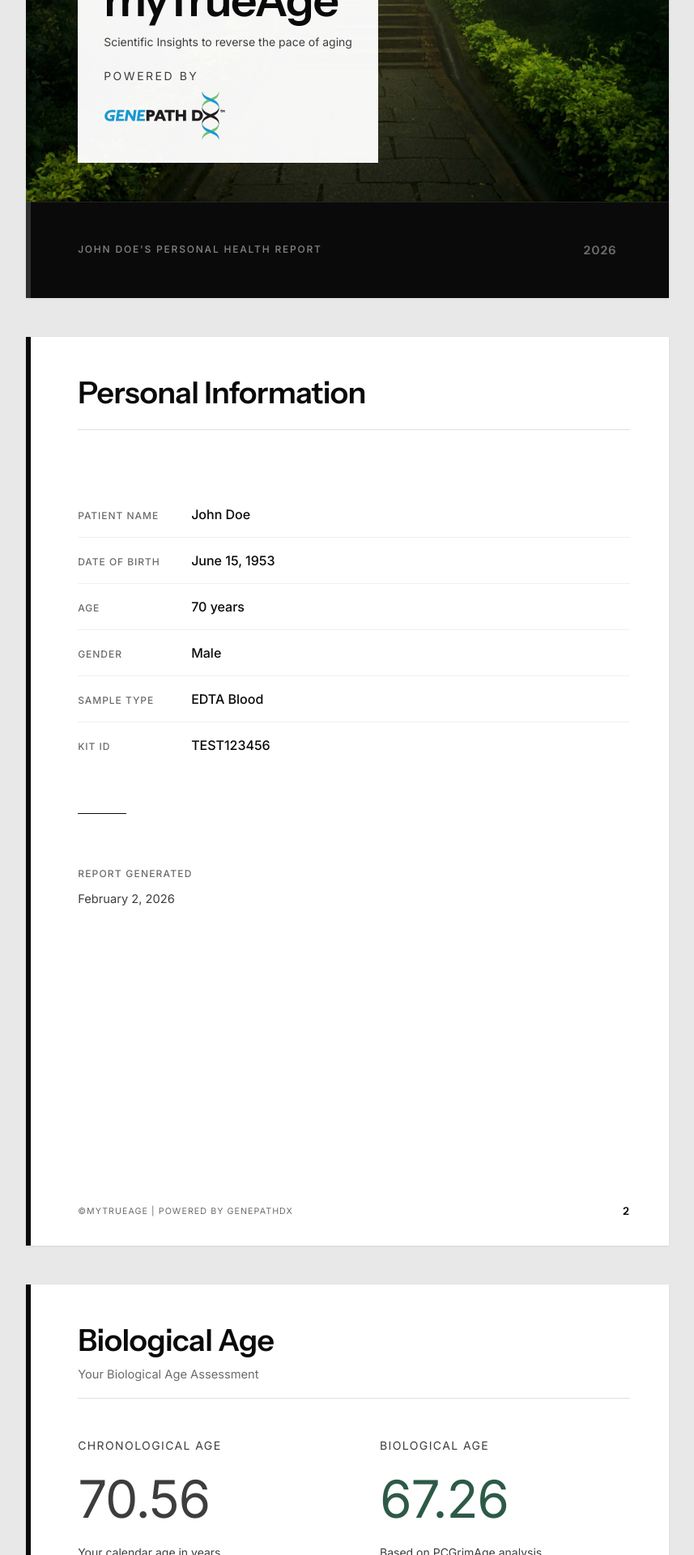
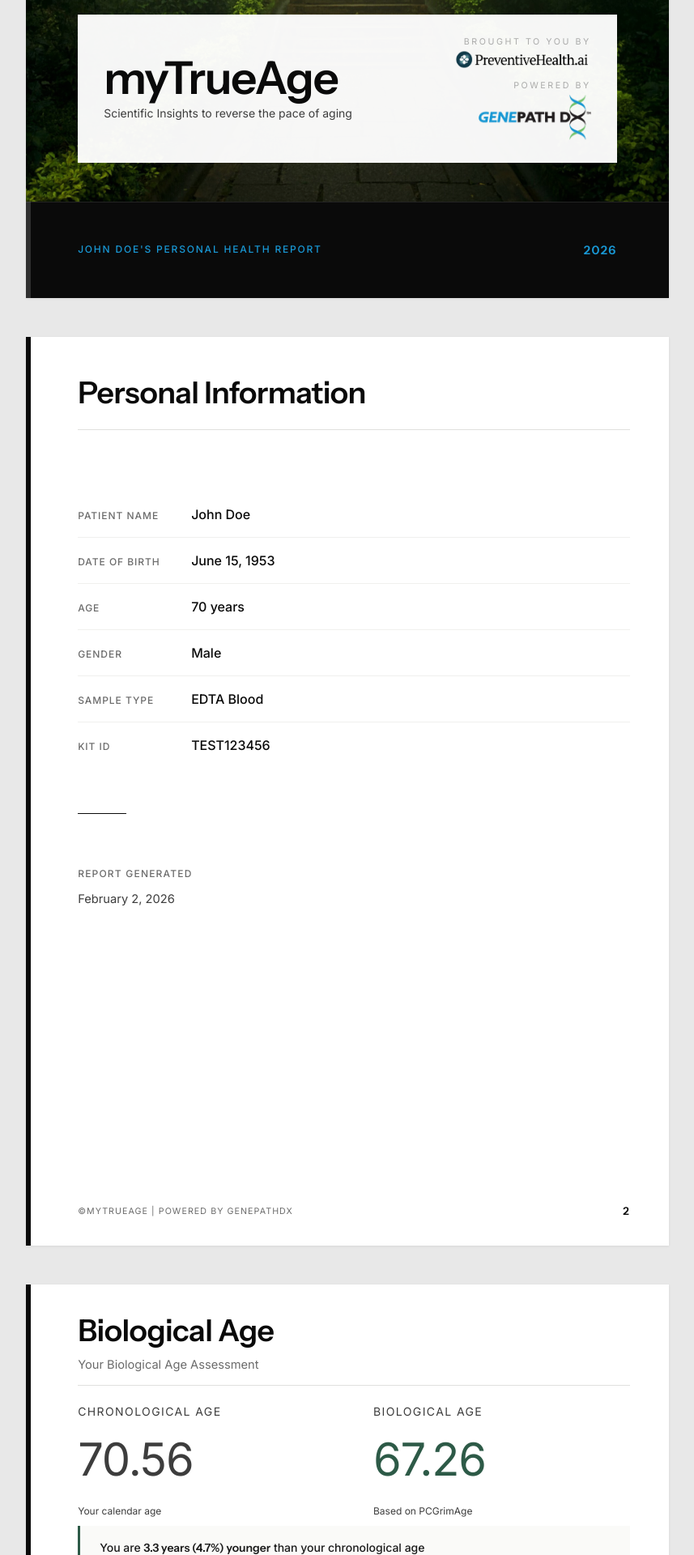
Before and after one commit to ag189/mytrueage-report-generator, a Next.js app: page / in a window 1280 px wide. Shown: the part 880-2800 px from the top of the page at 81% size, without its empty margins (211-1068 px from the left). Built offline with nearby package versions, Linux system fonts and the light colour scheme.

Commit message:
updating layouts

```diff
--- a/components/report/charts/BioAgeScatterPlot.tsx
+++ b/components/report/charts/BioAgeScatterPlot.tsx
@@ -1,7 +1,7 @@
 'use client';
 
 import React from 'react';
-import { ScatterChart, Scatter, XAxis, YAxis, CartesianGrid, Tooltip, ResponsiveContainer, ReferenceLine, Legend, Customized, LabelList } from 'recharts';
+import { ScatterChart, Scatter, XAxis, YAxis, CartesianGrid, Tooltip, ResponsiveContainer, ReferenceLine, Customized, LabelList } from 'recharts';
 
 interface BioAgeScatterPlotProps {
   chronologicalAge: number;
@@ -9,24 +9,28 @@
 }
 
 export default function BioAgeScatterPlot({ chronologicalAge, biologicalAge }: BioAgeScatterPlotProps) {
-  // Generate population reference data
+  // Generate population reference data with fixed seed for consistency
   const populationData = React.useMemo(() => {
     const data = [];
-    for (let i = 0; i < 1500; i++) {
-      const chronoAge = Math.random() * 60 + 20;
-      const variance = (Math.random() - 0.5) * 15;
-      const bioAge = chronoAge + variance;
+    // Use a seeded approach for consistent rendering
+    const seed = 42;
+    const random = (i: number) => {
+      const x = Math.sin(seed + i) * 10000;
+      return x - Math.floor(x);
+    };
+    for (let i = 0; i < 400; i++) {
+      const chronoAge = random(i) * 55 + 22;
+      const variance = (random(i + 1000) - 0.5) * 14;
+      const rawBioAge = chronoAge + variance;
+      const bioAge = Math.min(78, Math.max(22, rawBioAge));
       data.push({ chronoAge, bioAge });
     }
     return data;
   }, []);
 
+  // Tick marks at intervals of 5 for both axes
   const axisTicks = React.useMemo(() => {
-    const ticks = [];
-    for (let value = 20; value <= 80; value += 5) {
-      ticks.push(value);
-    }
-    return ticks;
+    return [20, 25, 30, 35, 40, 45, 50, 55, 60, 65, 70, 75, 80];
   }, []);
 
   // User's data point
@@ -50,41 +54,46 @@
         <polygon
           points={`${x20},${y80} ${x80},${y80} ${x20},${y20}`}
           fill="#6b2d3c"
-          opacity={0.06}
+          opacity={0.05}
         />
         <polygon
           points={`${x20},${y20} ${x80},${y20} ${x80},${y80}`}
           fill="#2d5a47"
-          opacity={0.06}
+          opacity={0.05}
         />
+        {/* Zone labels inside the chart */}
         <text
-          x={x20 + 12}
-          y={y80 + 18}
+          x={x20 + 8}
+          y={y80 + 14}
           fill="#6b2d3c"
-          fontSize="8"
+          fontSize="7"
           fontFamily="'Inter', sans-serif"
-          style={{ textTransform: 'uppercase', letterSpacing: '0.08em' }}
+          fontWeight="500"
+          style={{ textTransform: 'uppercase', letterSpacing: '0.06em' }}
         >
-          Faster aging (B &gt; C)
+          Faster aging
         </text>
         <text
-          x={x80 - 120}
-          y={y20 - 10}
+          x={x80 - 72}
+          y={y20 - 6}
           fill="#2d5a47"
-          fontSize="8"
+          fontSize="7"
           fontFamily="'Inter', sans-serif"
-          style={{ textTransform: 'uppercase', letterSpacing: '0.08em' }}
+          fontWeight="500"
+          style={{ textTransform: 'uppercase', letterSpacing: '0.06em' }}
         >
-          Slower aging (B &lt; C)
+          Slower aging
         </text>
       </g>
     );
   };
 
   return (
-    <div style={{ width: '100%', maxWidth: '460px', margin: '0 auto' }}>
-      <ResponsiveContainer width="100%" aspect={1} minWidth={300}>
-        <ScatterChart margin={{ top: 20, right: 20, bottom: 44, left: 52 }}>
+    <div className="bio-age-chart-frame">
+      <div className="bio-age-chart-row">
+        <div className="bio-age-chart-plot">
+          <ResponsiveContainer width="100%" height={460}>
+            <ScatterChart margin={{ top: 12, right: 20, bottom: 48, left: 56 }}>
               <Customized component={QuadrantOverlay} />
               <CartesianGrid
                 strokeDasharray="none"
@@ -102,16 +111,17 @@
                   fontSize: 9,
                   fill: '#6b6b6b'
                 }}
+                tickLine={{ stroke: '#6b6b6b' }}
                 label={{
-              value: 'Chronological Age (years)',
+                  value: 'CHRONOLOGICAL AGE (YEARS)',
                   position: 'bottom',
-              offset: 32,
+                  offset: 28,
                   style: {
                     fontFamily: "'Inter', sans-serif",
-                fontSize: 9,
+                    fontSize: 8,
                     fill: '#6b6b6b',
-                textTransform: 'uppercase',
-                letterSpacing: '0.08em'
+                    letterSpacing: '0.1em',
+                    fontWeight: 500
                   }
                 }}
                 stroke="#3d3d3d"
@@ -128,17 +138,19 @@
                   fontSize: 9,
                   fill: '#6b6b6b'
                 }}
+                tickLine={{ stroke: '#6b6b6b' }}
                 label={{
-              value: 'Biological Age (years)',
+                  value: 'BIOLOGICAL AGE (YEARS)',
                   angle: -90,
                   position: 'insideLeft',
-              offset: 8,
+                  offset: -4,
                   style: {
                     fontFamily: "'Inter', sans-serif",
-                fontSize: 9,
+                    fontSize: 8,
                     fill: '#6b6b6b',
-                textTransform: 'uppercase',
-                letterSpacing: '0.08em'
+                    letterSpacing: '0.1em',
+                    fontWeight: 500,
+                    textAnchor: 'middle'
                   }
                 }}
                 stroke="#3d3d3d"
@@ -151,15 +163,15 @@
                     return (
                       <div style={{
                         background: '#ffffff',
-                    padding: '12px 16px',
+                        padding: '10px 14px',
                         border: '1px solid #e0e0de',
                         boxShadow: '0 2px 8px rgba(0,0,0,0.08)',
                         fontFamily: "'Inter', sans-serif"
                       }}>
-                    <p style={{ fontSize: '9pt', color: '#6b6b6b', margin: '0 0 4px 0' }}>
+                        <p style={{ fontSize: '8pt', color: '#6b6b6b', margin: '0 0 4px 0' }}>
                           Chronological: {Number(payload[0].value).toFixed(1)} years
                         </p>
-                    <p style={{ fontSize: '9pt', color: '#6b6b6b', margin: 0 }}>
+                        <p style={{ fontSize: '8pt', color: '#6b6b6b', margin: 0 }}>
                           Biological: {Number(payload[1].value).toFixed(1)} years
                         </p>
                       </div>
@@ -172,8 +184,8 @@
               {/* Baseline diagonal line */}
               <ReferenceLine
                 stroke="#0a0a0a"
-            strokeWidth={1}
-            strokeDasharray="4 4"
+                strokeWidth={1.5}
+                strokeDasharray="6 4"
                 segment={[{ x: 20, y: 20 }, { x: 80, y: 80 }]}
               />
 
@@ -197,61 +209,32 @@
                   dataKey="label"
                   position="top"
                   fill="#b3261e"
-              fontSize={9}
+                  fontSize={10}
+                  fontWeight={600}
                   fontFamily="'Inter', sans-serif"
-              formatter={(value) => (value == null ? '' : String(value))}
+                  offset={8}
+                  formatter={(value: unknown) => (value == null ? '' : String(value))}
                 />
               </Scatter>
 
-          <Legend
-            verticalAlign="top"
-            height={36}
-            iconType="square"
-            wrapperStyle={{
-              fontFamily: "'Inter', sans-serif",
-              fontSize: '9pt',
-              color: '#6b6b6b'
-            }}
-          />
             </ScatterChart>
           </ResponsiveContainer>
+        </div>
+      </div>
 
-      <div style={{
-        display: 'flex',
-        justifyContent: 'space-between',
-        marginTop: '16px',
-        paddingLeft: '56px',
-        paddingRight: '24px'
-      }}>
-        <div style={{ display: 'flex', alignItems: 'center', gap: '8px' }}>
-          <div style={{
-            width: '10px',
-            height: '10px',
-            background: '#1e3a5f',
-            opacity: 0.3
-          }}></div>
-          <span style={{
-            fontFamily: "'Inter', sans-serif",
-            fontSize: '8pt',
-            color: '#6b6b6b',
-            textTransform: 'uppercase',
-            letterSpacing: '0.05em'
-          }}>Population Reference</span>
+      {/* Legend below chart */}
+      <div className="bio-age-chart-legend">
+        <div className="bio-age-chart-legend-item">
+          <div className="bio-age-chart-legend-marker population"></div>
+          <span>Population Reference</span>
         </div>
-        <div style={{ display: 'flex', alignItems: 'center', gap: '8px' }}>
-          <div style={{
-            width: '10px',
-            height: '10px',
-            background: '#b3261e',
-            transform: 'rotate(45deg)'
-          }}></div>
-          <span style={{
-            fontFamily: "'Inter', sans-serif",
-            fontSize: '8pt',
-            color: '#6b6b6b',
-            textTransform: 'uppercase',
-            letterSpacing: '0.05em'
-          }}>Your Result</span>
+        <div className="bio-age-chart-legend-item">
+          <div className="bio-age-chart-legend-marker user"></div>
+          <span>Your Result</span>
+        </div>
+        <div className="bio-age-chart-legend-item">
+          <div className="bio-age-chart-legend-marker baseline"></div>
+          <span>Bio = Chrono Age</span>
         </div>
       </div>
     </div>
--- a/components/report/pages/CoverPage.tsx
+++ b/components/report/pages/CoverPage.tsx
@@ -17,13 +17,21 @@
           <div className="cover-hero-overlay" />
           <div className="cover-hero-content">
             <div className="cover-card">
+              <div className="cover-card-left">
                 <h1 className="cover-title">myTrueAge</h1>
                 <p className="cover-subtitle">
                   Scientific Insights to reverse the pace of aging
                 </p>
-              <div className="cover-powered-row">
+              </div>
+              <div className="cover-card-right">
+                <div className="cover-partner-block">
+                  <p className="cover-powered">Brought to you by</p>
+                  <img className="cover-logo cover-logo-small" src="/images/ph-logo.png" alt="Preventive Health" />
+                </div>
+                <div className="cover-partner-block">
                   <p className="cover-powered">Powered by</p>
                   <img className="cover-logo" src="/images/gp-logo.png" alt="GenePathDX" />
+                </div>
               </div>
             </div>
           </div>
@@ -32,24 +40,25 @@
         {/* Bottom Section - Minimal footer */}
         <div className="cover-bottom">
           <div style={{ display: 'flex', justifyContent: 'space-between', alignItems: 'center' }}>
-            <div>
+            <div style={{ color: '#1999D6' }}>
               <p style={{
                 fontFamily: "'Inter', sans-serif",
                 fontSize: '9pt',
                 fontWeight: 500,
-                color: 'rgba(255,255,255,0.5)',
+                color: '#1999D6',
                 textTransform: 'uppercase',
                 letterSpacing: '0.15em',
                 margin: 0
               }}>
-                {data.name}'s Personal Health Report
+                {data.name}
+                {"'"}s Personal Health Report
               </p>
             </div>
             <div style={{
               fontFamily: "'Instrument Sans', sans-serif",
               fontSize: '11pt',
               fontWeight: 600,
-              color: 'rgba(255,255,255,0.4)',
+              color: '#1999D6',
               letterSpacing: '0.1em'
             }}>
               2026
--- a/components/report/pages/ResultsPage1.tsx
+++ b/components/report/pages/ResultsPage1.tsx
@@ -15,38 +15,40 @@
   const comparisonPercent = Math.abs(metrics.percentDifference).toFixed(1);
 
   return (
-    <PageWrapper pageNumber={3}>
+    <PageWrapper pageNumber={3} className="bio-age-page">
       <PageHeader
         title="Biological Age"
         subtitle="Your Biological Age Assessment"
       />
 
-      {/* Key Results - Magazine Feature Numbers */}
-      <div className="comparison-block" style={{ margin: '18px 0' }}>
+      <div className="bio-age-layout">
+        <div className="bio-age-summary">
+          {/* Key Results - Compact Feature Numbers */}
+          <div className="comparison-block">
             <div className="comparison-item">
               <p className="result-label">Chronological Age</p>
-          <p className="result-value" style={{ fontSize: '48pt' }}>{formatAge(data.chronologicalAge)}</p>
-          <p className="result-description">Your calendar age in years</p>
+              <p className="result-value" style={{ fontSize: '42pt' }}>{formatAge(data.chronologicalAge)}</p>
+              <p className="result-description" style={{ fontSize: '9pt', marginTop: '6px' }}>Your calendar age</p>
             </div>
 
             <div className="comparison-item">
               <p className="result-label">Biological Age</p>
-          <p className={`result-value ${metrics.isYounger ? 'positive' : 'negative'}`} style={{ fontSize: '48pt' }}>
+              <p className={`result-value ${metrics.isYounger ? 'positive' : 'negative'}`} style={{ fontSize: '42pt' }}>
                 {formatAge(data.biologicalAge)}
               </p>
-          <p className="result-description">Based on PCGrimAge analysis</p>
+              <p className="result-description" style={{ fontSize: '9pt', marginTop: '6px' }}>Based on PCGrimAge</p>
             </div>
           </div>
 
-      {/* Key Finding - Minimal callout */}
-      <div className={`callout-box ${metrics.isYounger ? 'success' : 'danger'}`} style={{ margin: '12px 0 16px' }}>
+          {/* Key Finding - Compact callout */}
+          <div className={`callout-box ${metrics.isYounger ? 'success' : 'danger'}`}>
             <p style={{
               fontFamily: "'Inter', sans-serif",
-          fontSize: '11pt',
+              fontSize: '10.5pt',
               fontWeight: 500,
               color: '#1a1a1a',
               margin: 0,
-          lineHeight: 1.6
+              lineHeight: 1.5
             }}>
               You are{' '}
               <span style={{
@@ -58,17 +60,19 @@
               {' '}than your chronological age
             </p>
           </div>
+        </div>
 
         {/* Chart Section */}
-      <div style={{ marginTop: '20px' }}>
-        <h3 style={{ marginBottom: '16px' }}>Age Comparison</h3>
+        <div className="bio-age-chart">
+          <h3 className="bio-age-chart-title">Age Comparison Chart</h3>
           <BioAgeScatterPlot
             chronologicalAge={data.chronologicalAge}
             biologicalAge={data.biologicalAge}
           />
           <p className="chart-caption">
-          The diagonal represents where biological age equals chronological age
+            Your biological age compared to the reference population
           </p>
+        </div>
       </div>
     </PageWrapper>
   );
--- a/components/report/pages/ResultsPage2.tsx
+++ b/components/report/pages/ResultsPage2.tsx
@@ -32,9 +32,6 @@
       {/* Key metric display */}
       <div style={{ marginTop: '20px' }}>
         <p className="result-label">DunedinPACE Score</p>
-        <p className={`result-value ${metrics.paceCategory === 'slower' ? 'positive' : metrics.paceCategory === 'faster' ? 'negative' : ''}`}>
-          {data.dunedinPACE.toFixed(3)}
-        </p>
       </div>
 
       {/* Gauge Chart */}
--- a/styles/report.css
+++ b/styles/report.css
@@ -305,6 +305,12 @@
   border-bottom: 1px solid var(--neutral-300, #e0e0de);
 }
 
+/* Compact header for bio-age page */
+.bio-age-page .page-header {
+  margin-bottom: 12px;
+  padding-bottom: 12px;
+}
+
 .page-header h2 {
   margin-bottom: 8px;
 }
@@ -424,10 +430,35 @@
 .cover-card {
   background: rgba(255, 255, 255, 0.96);
   padding: 28px 32px;
-  max-width: 520px;
+  width: 100%;
+  max-width: none;
+  display: flex;
+  flex-direction: row;
+  justify-content: space-between;
+  align-items: center;
+  gap: 24px;
+}
+
+.cover-card-left {
+  flex: 1;
+  min-width: 0;
+}
+
+.cover-card-right {
   display: flex;
   flex-direction: column;
-  gap: 8px;
+  align-items: flex-end;
+  gap: 14px;
+  text-align: right;
+}
+
+.cover-partner-block {
+  display: flex;
+  flex-direction: column;
+  align-items: flex-end;
+  gap: 4px;
+  margin: 0;
+  padding: 0;
 }
 
 .cover-bottom {
@@ -435,13 +466,14 @@
   border-top: 1px solid rgba(255, 255, 255, 0.1);
 }
 
-.cover-powered {
+.page .cover-powered {
   font-family: 'Inter', sans-serif;
-  font-size: 6pt;
-  font-weight: 500;
-  letter-spacing: 0.18em;
+  font-size: 8pt;
+  font-weight: 400;
+  letter-spacing: 0.24em;
+  line-height: 1.1;
   text-transform: uppercase;
-  color: var(--ink-light, #6b6b6b);
+  color: rgba(107, 107, 107, 0.55);
   margin: 0;
 }
 
@@ -454,10 +486,14 @@
 }
 
 .cover-logo {
-  width: 150px;
+  width: 140px;
   height: auto;
   object-fit: contain;
   margin: 0;
+}
+
+.cover-logo-small {
+  width: 170px;
 }
 
 .cover-title {
@@ -477,7 +513,7 @@
   line-height: 1.5;
   color: var(--ink-dark, #1a1a1a);
   max-width: 440px;
-  margin: 0;
+  margin: 8px 0 0;
 }
 
 /* ========================================
@@ -563,9 +599,116 @@
   font-weight: 400;
   color: var(--ink-light, #6b6b6b);
   text-align: center;
-  margin-top: 16px;
+  margin-top: 10px;
   font-style: italic;
 }
+
+/* ========================================
+   BIO AGE PAGE - Layout Tuning
+   ======================================== */
+.bio-age-page .page-content {
+  gap: 8px;
+  padding-top: 36px;
+}
+
+.bio-age-layout {
+  flex: 1;
+  display: flex;
+  flex-direction: column;
+  min-height: 0;
+  gap: 0;
+}
+
+.bio-age-summary {
+  flex-shrink: 0;
+}
+
+.bio-age-summary .comparison-block {
+  margin: 0;
+  gap: 48px;
+}
+
+.bio-age-summary .callout-box {
+  margin: 8px 0 0;
+  padding: 16px 20px 16px 24px;
+}
+
+.bio-age-chart {
+  display: flex;
+  flex-direction: column;
+  margin: 12px 0 0;
+  padding: 0;
+  flex: 1;
+}
+
+.bio-age-chart-frame {
+  width: 100%;
+  max-width: none;
+  margin: 0;
+  padding: 0;
+}
+
+.bio-age-chart-row {
+  margin: 0;
+  padding: 8px 0 0;
+  border-top: 1px solid var(--neutral-200, #f0f0ee);
+}
+
+.bio-age-chart-plot {
+  width: 100%;
+  min-height: 460px;
+}
+
+.bio-age-chart-title {
+  margin: 0 0 12px;
+  font-size: 13pt;
+}
+
+.bio-age-chart-legend {
+  display: flex;
+  justify-content: center;
+  gap: 20px;
+  margin: 4px 0 0;
+  padding: 8px 0;
+  border-top: 1px solid var(--neutral-200, #f0f0ee);
+}
+
+.bio-age-chart-legend-item {
+  display: flex;
+  align-items: center;
+  gap: 6px;
+  font-family: 'Inter', sans-serif;
+  font-size: 7.5pt;
+  color: var(--ink-light, #6b6b6b);
+  text-transform: uppercase;
+  letter-spacing: 0.05em;
+}
+
+.bio-age-chart-legend-marker {
+  width: 10px;
+  height: 10px;
+  flex-shrink: 0;
+}
+
+.bio-age-chart-legend-marker.population {
+  background: #1e3a5f;
+  opacity: 0.25;
+  border-radius: 50%;
+}
+
+.bio-age-chart-legend-marker.user {
+  background: #b3261e;
+  transform: rotate(45deg);
+  width: 8px;
+  height: 8px;
+}
+
+.bio-age-chart-legend-marker.baseline {
+  border-top: 2px dashed #0a0a0a;
+  height: 0;
+  width: 16px;
+}
+
 
 /* ========================================
    INFO CARDS - Removed boxes, clean rows
@@ -766,6 +909,7 @@
 .callout-heading {
   text-transform: none;
   letter-spacing: 0;
+  margin-bottom: 8px;
 }
 
 .callout-box h4 {
@@ -898,7 +1042,7 @@
 }
 
 .references-list li {
-  margin-bottom: 10px;
+  margin-bottom: 14px;
   break-inside: avoid;
 }
 
```
Also changed, not shown: app/api/generate-pdf/route.ts (line endings or trailing spaces), public/images/ph-logo.png (added). Lines whose indentation alone changed are shown as unchanged.
